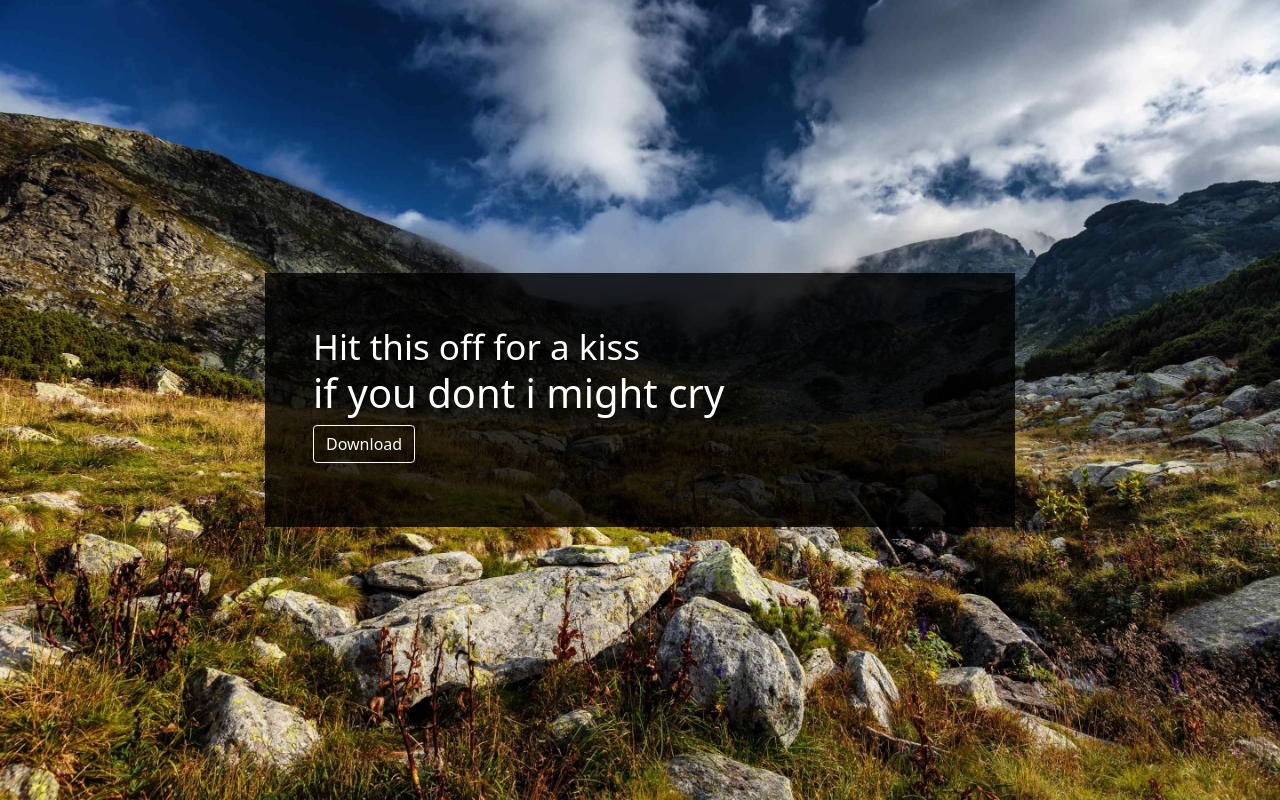
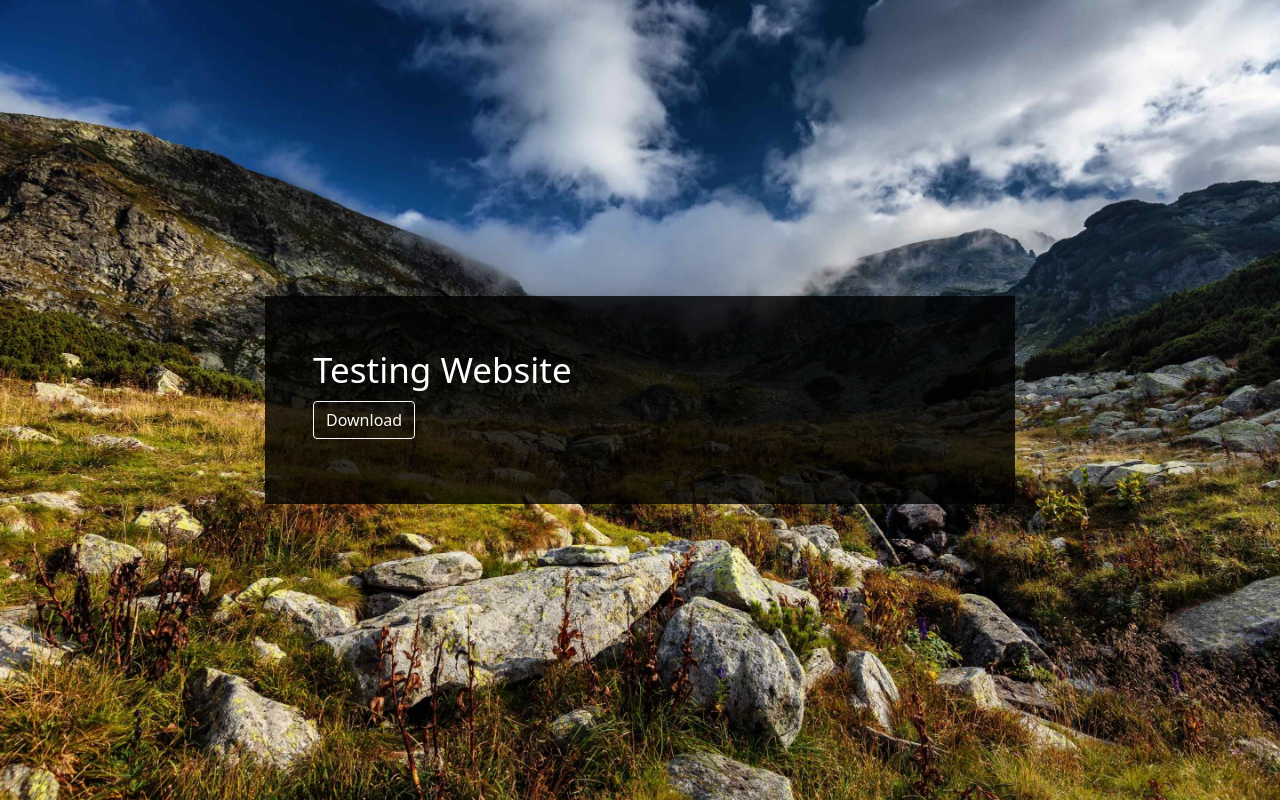
Before and after one commit to boxey123/website-test, a plain HTML site: page index.html in a window 1280 px wide. Drawn offline with nearby package versions, Linux system fonts and the light colour scheme.

Commit message:
Update index.html

```diff
--- a/index.html
+++ b/index.html
@@ -53,7 +53,7 @@
         <div class="container p-5 color-overlay">
             <div class="row">
                 <div class="col-12 col-md-8">
-                    <h1><small>Hit this off for a kiss</small><br />if you dont i might cry</h1>
+                    <h1><small>Testing Website</small>
                     <a href="http://youtube.com" target="_blank">
 	            <p><button type="button" class="btn btn-outline-light">Download</button></p>
                  </div>
```
